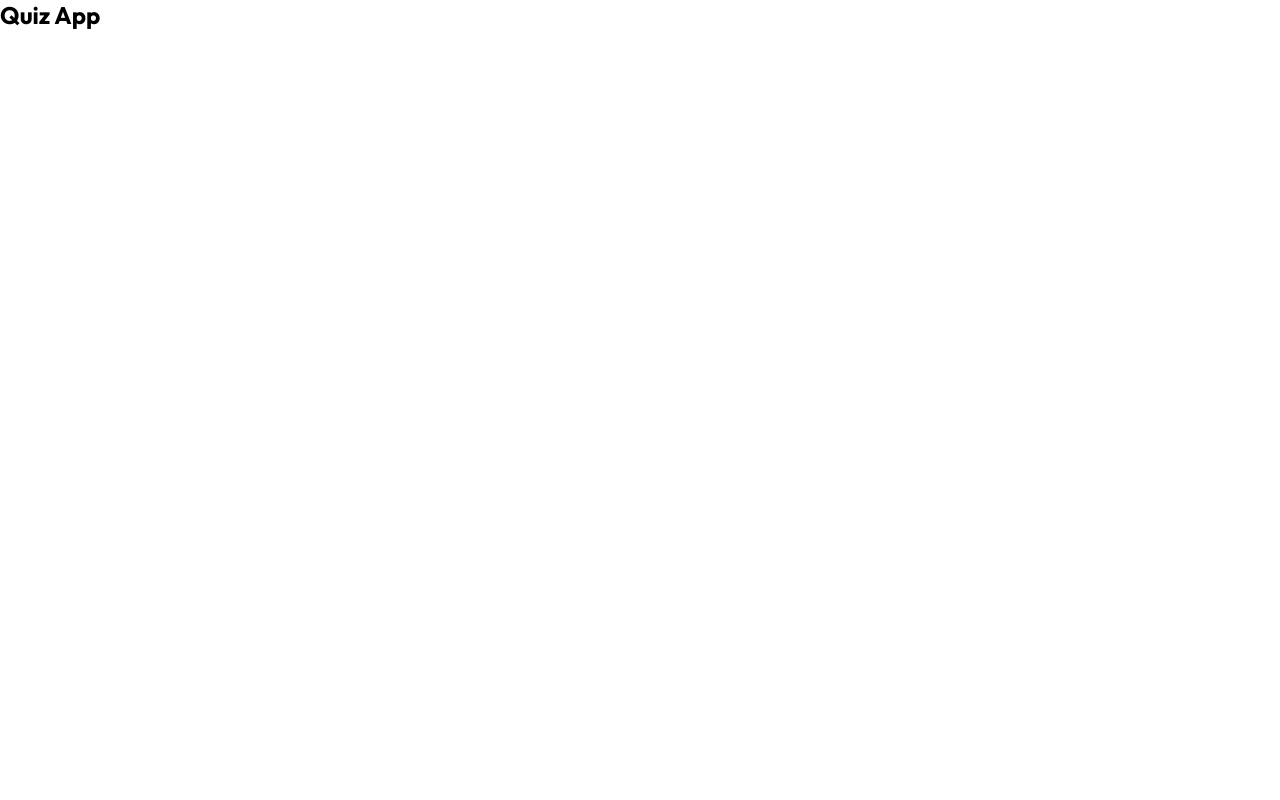
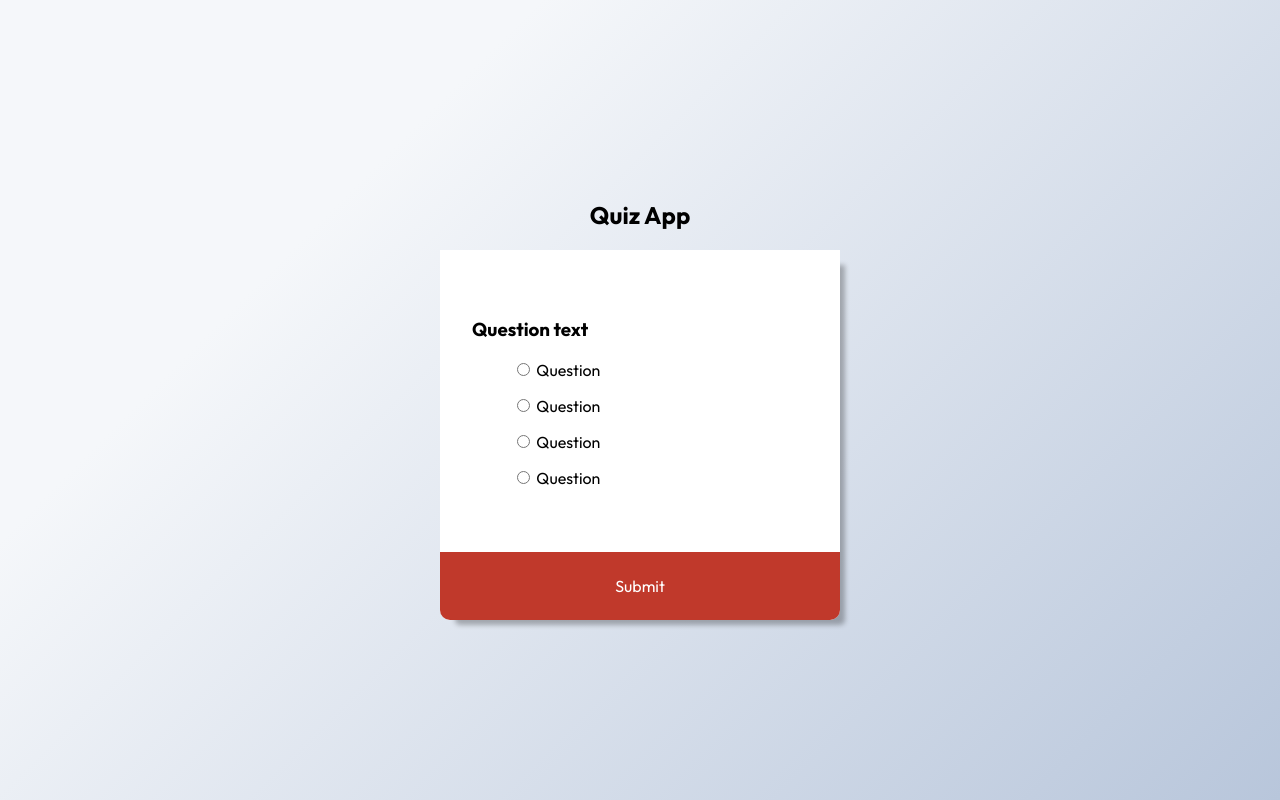
Before and after one commit to geraldaddey/quiz-app, a plain HTML site: page index.html in a window 1280 px wide. Drawn offline with Linux system fonts and the light colour scheme.

Commit message:
design created

```diff
--- a/index.html
+++ b/index.html
@@ -8,6 +8,32 @@
   </head>
   <body>
     <h2>Quiz App</h2>
+
+    <div class="quiz-container">
+      <div class="quiz-header">
+        <h3>Question text</h3>
+        <ul>
+          <li>
+            <input type="radio" id="c" name="answer" />
+            <label for="a">Question</label>
+          </li>
+          <li>
+            <input type="radio" id="a" name="answer" />
+            <label for="a">Question</label>
+          </li>
+          <li>
+            <input type="radio" id="a" name="answer" />
+            <label for="a">Question</label>
+          </li>
+          <li>
+            <input type="radio" id="a" name="answer" />
+            <label for="a">Question</label>
+          </li>
+        </ul>
+      </div>
+
+      <button>Submit</button>
+    </div>
     <script src="script.js"></script>
   </body>
 </html>
--- a/style.css
+++ b/style.css
@@ -6,8 +6,58 @@
 
 body {
   margin: 0;
+  font-family: "outfit", sans-serif;
+  background-color: #b8c6db;
+  background-image: linear-gradient(315deg, #b8c6db 0%, #f5f7fa 74%);
+  display: flex;
+  flex-direction: column;
+  min-height: 100vh;
+  justify-content: center;
+  align-items: center;
 }
 
-h2 {
-  font-family: "outfit", sans-serif;
+.quiz-container {
+  background-color: white;
+
+  align-items: center;
+  border-radius: 10px;
+  border-radius: 0px 0px 10px 10px;
+
+  width: 400px;
+  max-width: 100%;
+  -webkit-box-shadow: 10px 10px 5px -5px rgba(0, 0, 0, 0.28);
+  -moz-box-shadow: 10px 10px 5px -5px rgba(0, 0, 0, 0.28);
+  box-shadow: 10px 10px 5px -5px rgba(0, 0, 0, 0.28);
 }
+.quiz-header {
+  padding: 3rem 2rem;
+}
+
+h3 {
+}
+
+ul {
+  list-style-type: none;
+}
+ul li {
+  margin: 1rem 0;
+}
+
+button {
+  background-color: #c0392b;
+  border: none;
+  display: block;
+  width: 100%;
+  font-family: inherit;
+  color: white;
+  padding: 1.5rem;
+  font-size: 1rem;
+  border-radius: inherit;
+}
+
+button:hover {
+  cursor: pointer;
+
+  font-weight: bolder;
+  background-color: #9b2113;
+}
```
Also changed, not shown: 2 other files.
